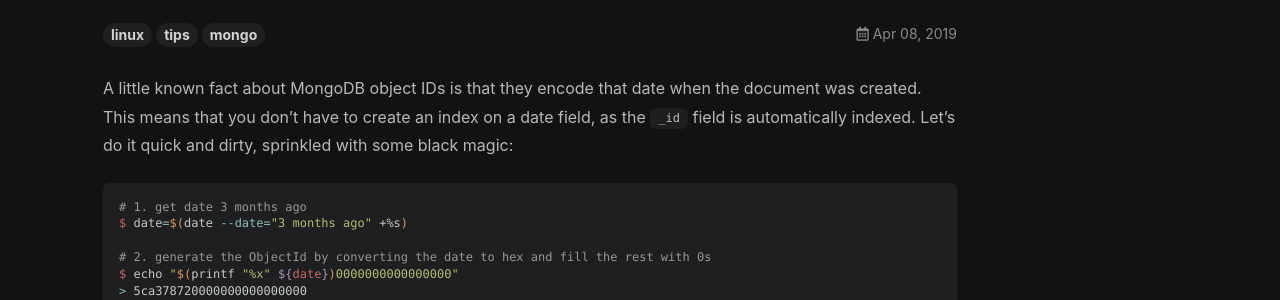
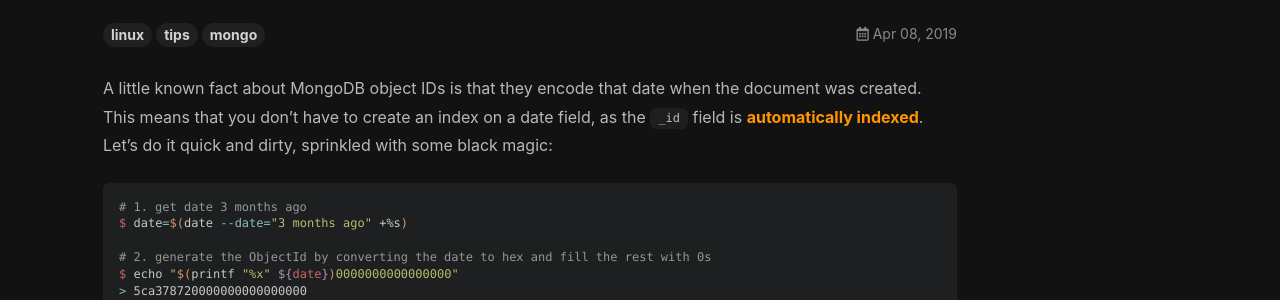
Before and after one commit to ervinb/ervinb.github.io, a Jekyll site: the page built from _posts/2019-04-08-mongodb-magic.md, in a window 1280 px wide. Shown: the part 259-559 px from the top of the page. Built offline with Jekyll 4.4.1, drawn with Linux system fonts in a browser that asks for light colours; nearby versions of some CDN libraries; comment, search, counter and statistics services are not loaded; part of the change alters nothing that is shown.

````diff
--- a/_posts/2019-04-08-mongodb-magic.md
+++ b/_posts/2019-04-08-mongodb-magic.md
@@ -6,7 +6,7 @@ key: mongo-objectid
 ---
 
 A little known fact about MongoDB object IDs is that they encode that date when the document was created. This means that
-you don't have to create an index on a date field, as the `_id` field is automatically indexed. Let's do it quick and dirty, sprinkled with some black magic:
+you don't have to create an index on a date field, as the `_id` field is [automatically indexed](https://docs.mongodb.com/manual/indexes/#default-id-index). Let's do it quick and dirty, sprinkled with some black magic:
 
 ```shell
 # 1. get date 3 months ago
````
